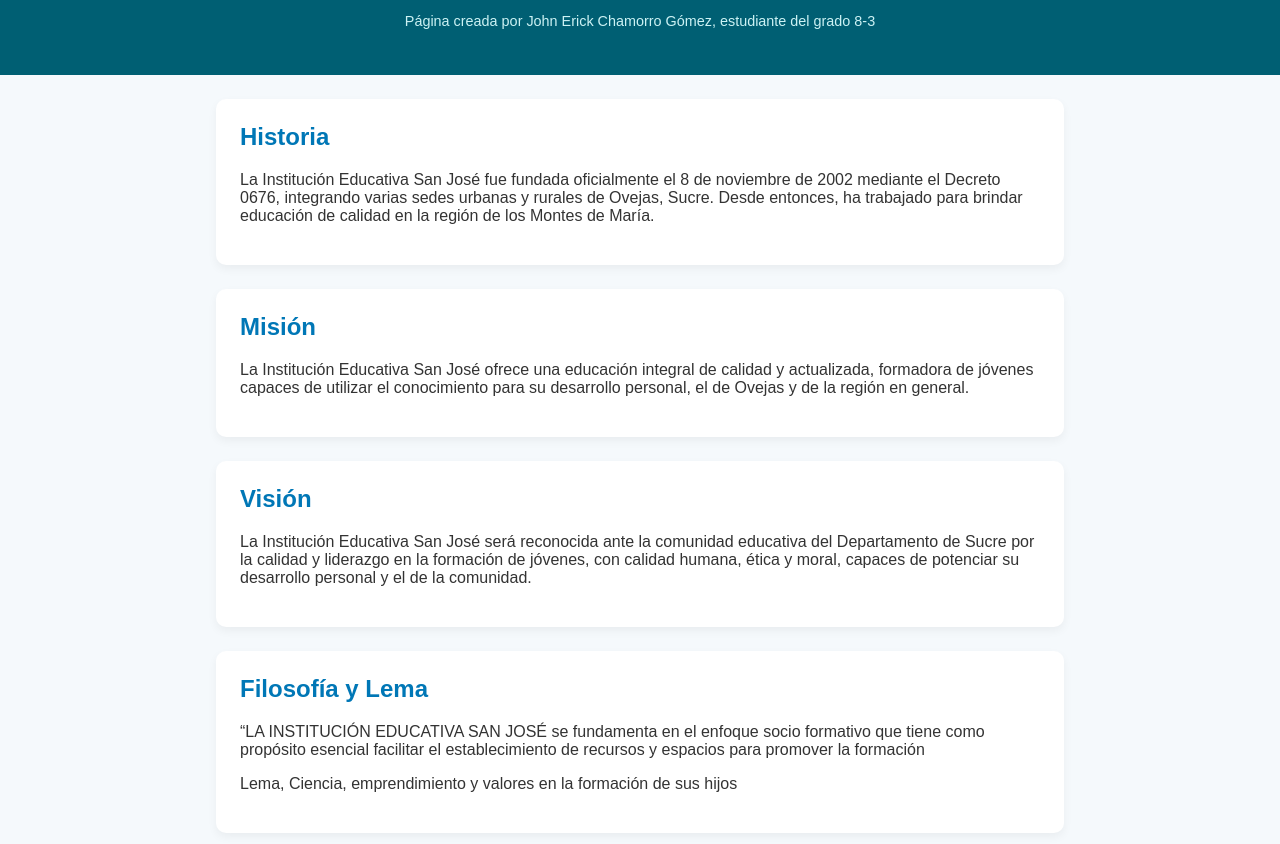
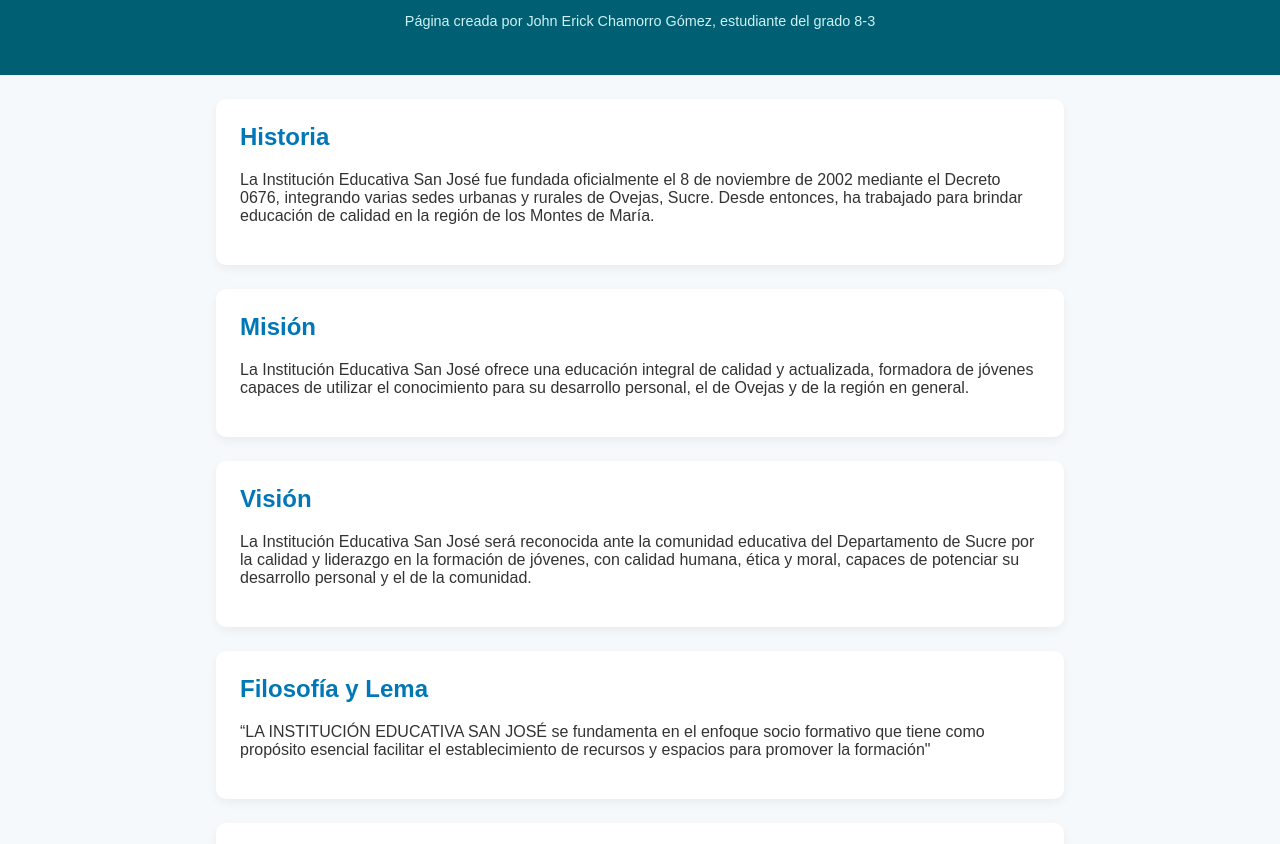
Before and after one commit to johnerickchamorrogomez/I.E.-SAN-JOS-, a plain HTML site: page index_actualizado.html in a window 1280 px wide. Shown: the part 106-950 px from the top of the page. Drawn offline with Linux system fonts and the light colour scheme.

Commit message:
Update index_actualizado.html

```diff
--- a/index_actualizado.html
+++ b/index_actualizado.html
@@ -30,8 +30,8 @@
 
   <section>
     <h2>Filosofía y Lema</h2>
-    <p>“LA INSTITUCIÓN EDUCATIVA SAN JOSÉ se fundamenta en el enfoque socio formativo que tiene como propósito esencial facilitar el establecimiento de recursos y espacios para promover la formación </p>
-    </p> Lema, Ciencia, emprendimiento y valores en la formación de sus hijos </p>
+    <p>“LA INSTITUCIÓN EDUCATIVA SAN JOSÉ se fundamenta en el enfoque socio formativo que tiene como propósito esencial facilitar el establecimiento de recursos y espacios para promover la formación"</p>
+
   </section>
 
   <section>
```
